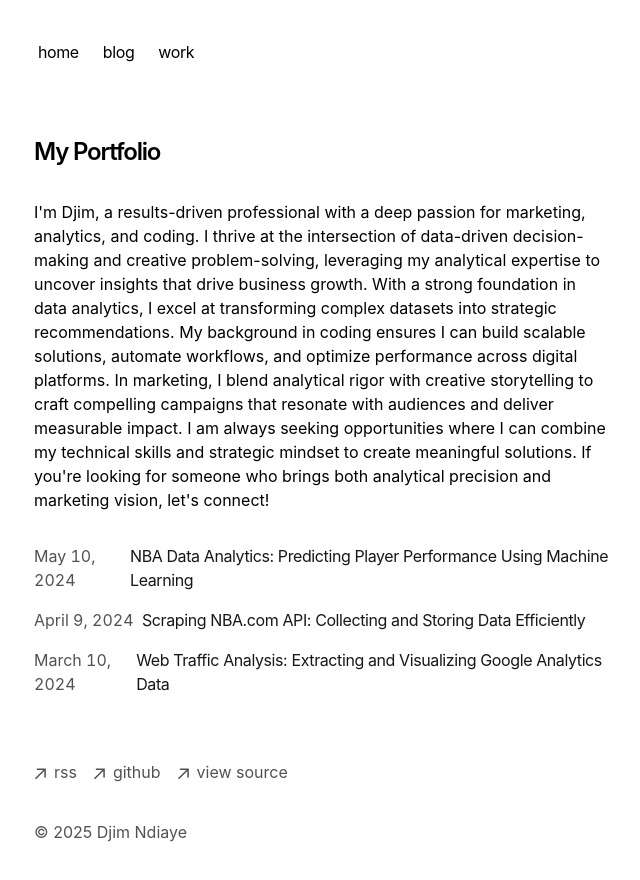
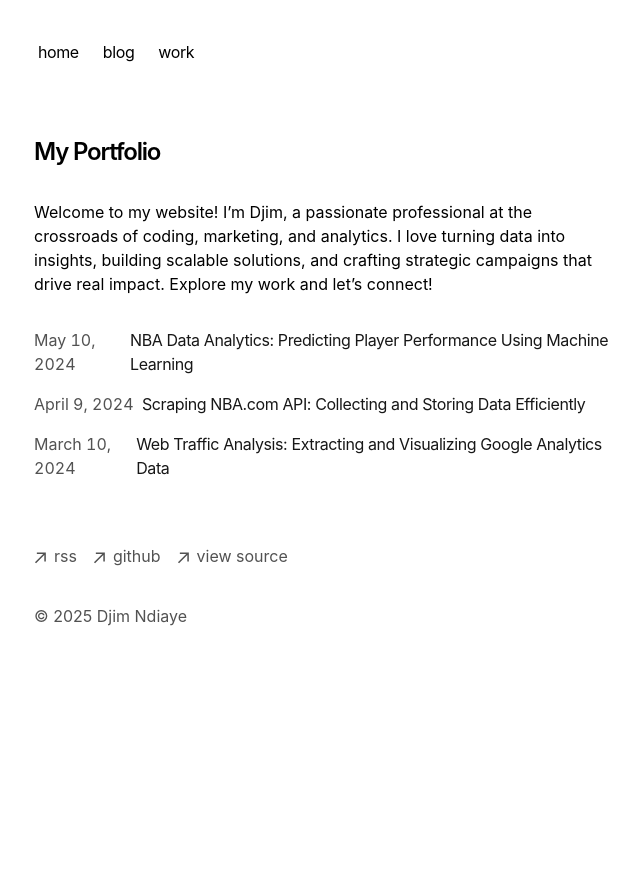
Before and after one commit to MazaaLazaa/website-dn, a Next.js app: page / in a window 1280 px wide. Shown: the top 880 px of the page, without its empty margins (318-958 px from the left). After the commit the page ends 800 px from the top, so only its background shows below. Built offline with nearby package versions, Linux system fonts and the light colour scheme.

Commit message:
Update page.tsx

```diff
--- a/app/page.tsx
+++ b/app/page.tsx
@@ -7,12 +7,7 @@ export default function Page() {
         My Portfolio
       </h1>
       <p className="mb-4">
-        {`I'm Djim, a results-driven professional with a deep passion for marketing, analytics, and coding. I thrive at the intersection of data-driven decision-making and creative problem-solving, leveraging my analytical expertise to uncover insights that drive business growth.
-With a strong foundation in data analytics, I excel at transforming complex datasets into strategic recommendations.
-My background in coding ensures I can build scalable solutions, automate workflows, and optimize performance across digital platforms. In marketing, I blend analytical rigor with creative storytelling to craft compelling campaigns that resonate with audiences and deliver measurable impact.
-
-I am always seeking opportunities where I can combine my technical skills and strategic mindset to create meaningful solutions. If you're looking for someone who brings both analytical precision and marketing vision, let's connect!
-`}
+        {`Welcome to my website! I’m Djim, a passionate professional at the crossroads of coding, marketing, and analytics. I love turning data into insights, building scalable solutions, and crafting strategic campaigns that drive real impact. Explore my work and let’s connect!`}
       </p>
       <div className="my-8">
         <BlogPosts />
```
